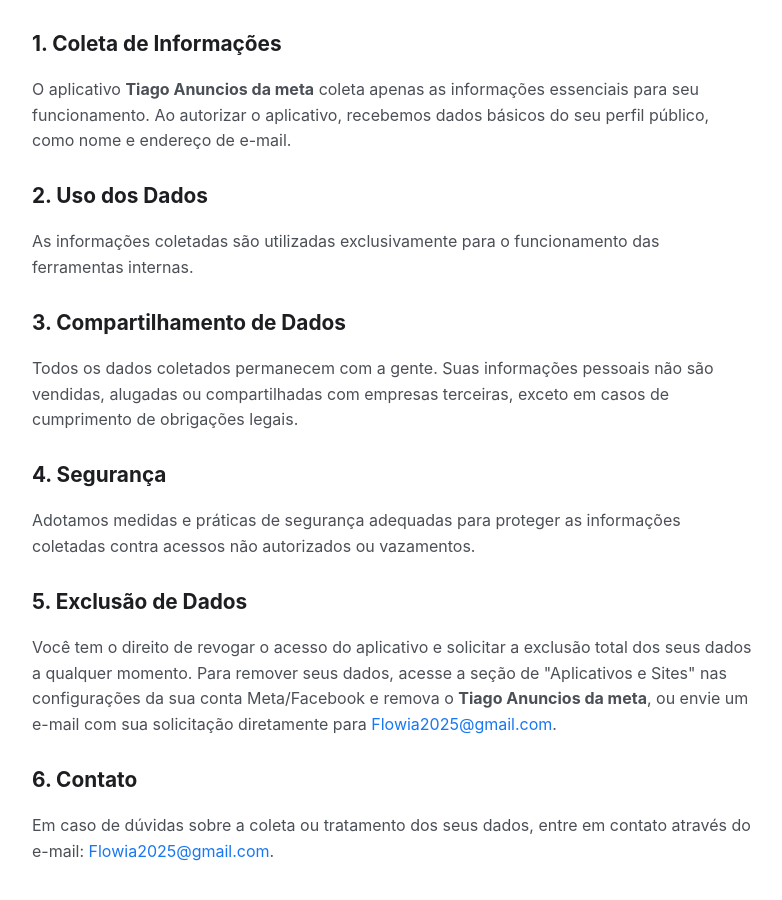
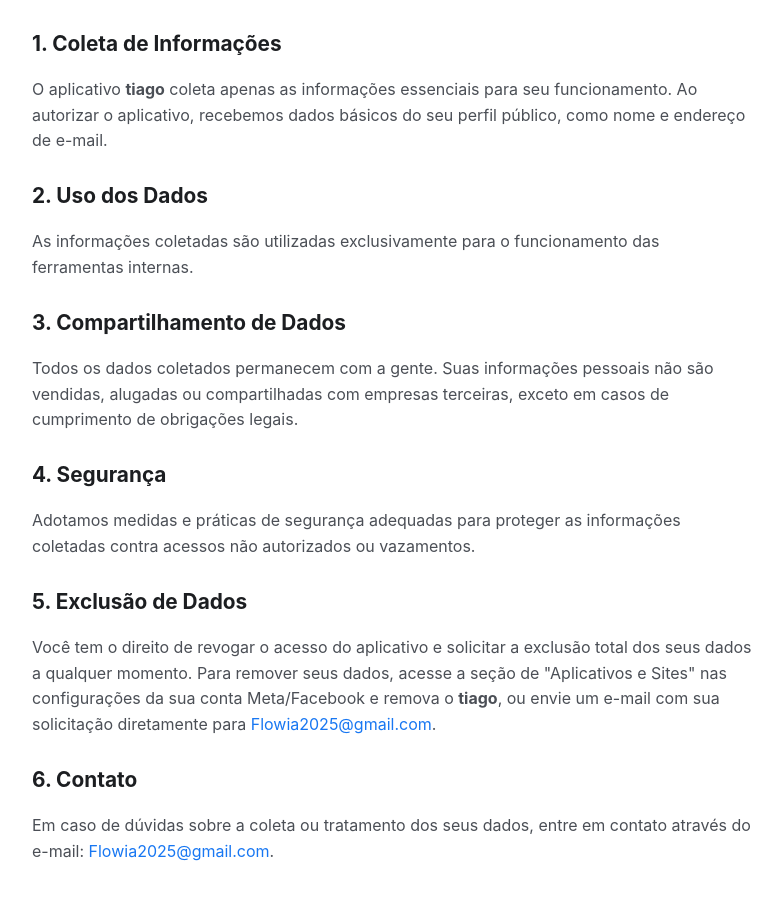
Before and after one commit to flowia2025-stack/looks, a plain HTML site: page politicas/index.html in a window 1280 px wide. Shown: the part 178-1078 px from the top of the page, without its empty margins (248-1030 px from the left). Drawn offline with Linux system fonts and the light colour scheme.

Commit message:
Update app name from 'Tiago Anuncios da meta' to 'tiago'

```diff
--- a/politicas/index.html
+++ b/politicas/index.html
@@ -3,7 +3,7 @@
 <head>
     <meta charset="UTF-8">
     <meta name="viewport" content="width=device-width, initial-scale=1.0">
-    <title>Política de Privacidade - Tiago Anuncios da meta</title>
+    <title>Política de Privacidade - tiago</title>
     <style>
         body {
             font-family: -apple-system, BlinkMacSystemFont, "Segoe UI", Roboto, Helvetica, Arial, sans-serif;
@@ -57,7 +57,7 @@
         <p class="date">Última atualização: 06 de setembro de 2026</p>
 
         <h2>1. Coleta de Informações</h2>
-        <p>O aplicativo <strong>Tiago Anuncios da meta</strong> coleta apenas as informações essenciais para seu funcionamento. Ao autorizar o aplicativo, recebemos dados básicos do seu perfil público, como nome e endereço de e-mail.</p>
+        <p>O aplicativo <strong>tiago</strong> coleta apenas as informações essenciais para seu funcionamento. Ao autorizar o aplicativo, recebemos dados básicos do seu perfil público, como nome e endereço de e-mail.</p>
 
         <h2>2. Uso dos Dados</h2>
         <p>As informações coletadas são utilizadas exclusivamente para o funcionamento das ferramentas internas.</p>
@@ -69,7 +69,7 @@
         <p>Adotamos medidas e práticas de segurança adequadas para proteger as informações coletadas contra acessos não autorizados ou vazamentos.</p>
 
         <h2>5. Exclusão de Dados</h2>
-        <p>Você tem o direito de revogar o acesso do aplicativo e solicitar a exclusão total dos seus dados a qualquer momento. Para remover seus dados, acesse a seção de "Aplicativos e Sites" nas configurações da sua conta Meta/Facebook e remova o <strong>Tiago Anuncios da meta</strong>, ou envie um e-mail com sua solicitação diretamente para <a href="mailto:Flowia2025@gmail.com">Flowia2025@gmail.com</a>.</p>
+        <p>Você tem o direito de revogar o acesso do aplicativo e solicitar a exclusão total dos seus dados a qualquer momento. Para remover seus dados, acesse a seção de "Aplicativos e Sites" nas configurações da sua conta Meta/Facebook e remova o <strong>tiago</strong>, ou envie um e-mail com sua solicitação diretamente para <a href="mailto:Flowia2025@gmail.com">Flowia2025@gmail.com</a>.</p>
 
         <h2>6. Contato</h2>
         <p>Em caso de dúvidas sobre a coleta ou tratamento dos seus dados, entre em contato através do e-mail: <a href="mailto:Flowia2025@gmail.com">Flowia2025@gmail.com</a>.</p>
```
